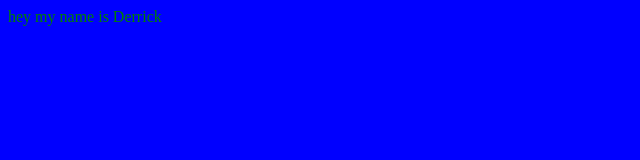
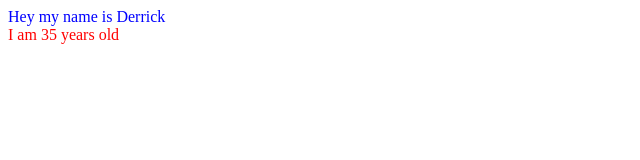
Before and after one commit to derrickbray/webpack-demo, a website built with webpack: page index.html in a window 1280 px wide. Shown: the whole page, without its empty margins (0-640 px from the left). Built offline with nearby package versions, Linux system fonts and the light colour scheme.

Commit message:
add html element and innertext

```diff
--- a/index.html
+++ b/index.html
@@ -6,6 +6,7 @@
   </head>
   <body>
     <div class="hello"></div>
+    <div class="age"></div>
     <script src="main.js"></script>
   </body>
 </html>
--- a/src/index.js
+++ b/src/index.js
@@ -5,4 +5,7 @@ var name = require('./name');
 console.log('Hello my name is ' + name.name);
 
 var hello = document.getElementsByClassName('hello');
-hello[0].innerText = 'hey my name is ' + name.name;
+hello[0].innerText = 'Hey my name is ' + name.name;
+
+var age = document.getElementsByClassName('age');
+age[0].innerText = 'I am ' + name.age + ' years old';
--- a/src/name.js
+++ b/src/name.js
@@ -1 +1,3 @@
 exports.name = "Derrick";
+
+exports.age = 35;
--- a/src/style.css
+++ b/src/style.css
@@ -1,4 +1,12 @@
-body {
+/*body {
   background: blue;
   color: green;
+}*/
+
+.hello {
+  color: blue;
 }
+
+.age {
+  color: red;
+}
```
Also changed, not shown: main.js (+7 -2 lines).
